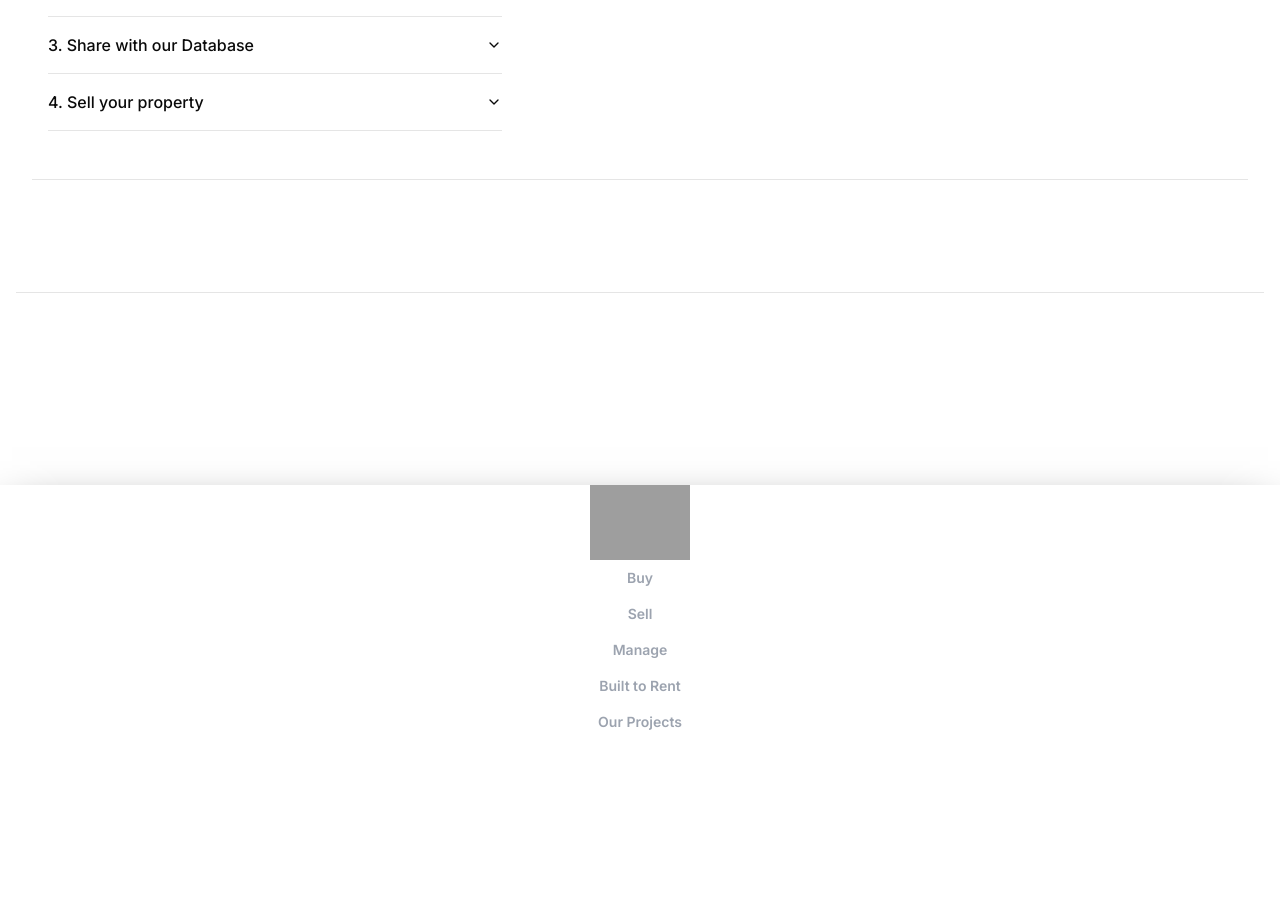
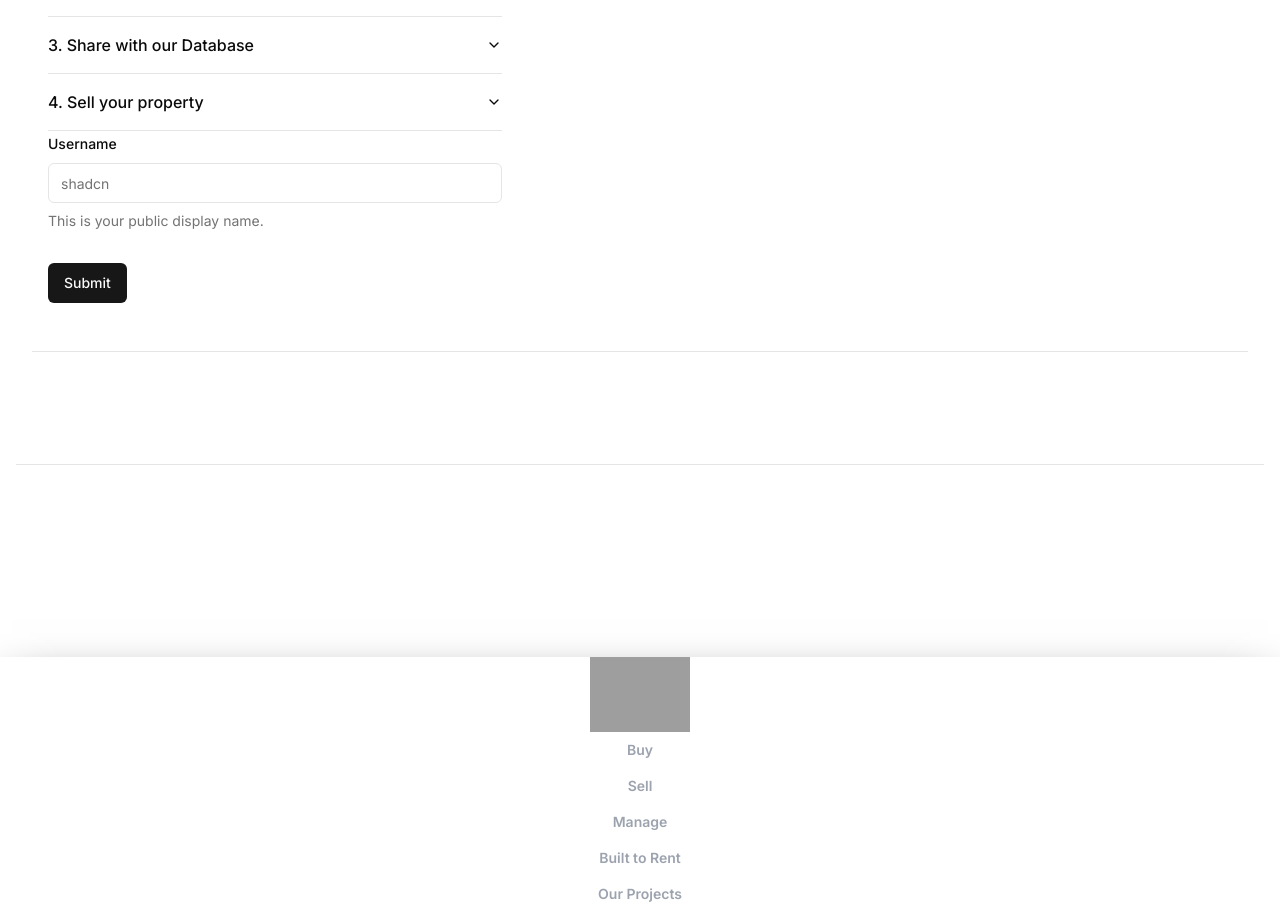
Before and after one commit to akibiaons/memphisturnkeyrentals, a Next.js app: page /sell in a window 1280 px wide. Shown: the part 1188-2100 px from the top of the page. Before the commit the page ends 1928 px from the top, so only its background shows below. Built offline with nearby package versions, Linux system fonts and the light colour scheme; grey boxes are pictures that could not be loaded.

Commit message:
feat: Create form
- Create form component, add basic formSchema, and some client side verification.

```diff
--- a/src/components/SellComponents/SellSectionOne.tsx
+++ b/src/components/SellComponents/SellSectionOne.tsx
@@ -11,9 +11,9 @@
 import { CardStackDemo } from "../HomeComponents/card-stack";
 import { AnimatedTooltipPreview } from "../HomeComponents/team";
 
-type Props = {};
+import { SellForm } from "./sell-form";
 
-export default function SellSectionOne({}: Props) {
+export default function SellSectionOne() {
   return (
     <div className="">
       <div className="flex flex-col text-center my-6 ">
@@ -65,6 +65,7 @@
               </AccordionItem>
             </Accordion>
           </div>
+          <SellForm />
         </div>
       </div>
     </div>
--- /dev/null
+++ b/src/components/SellComponents/sell-form.tsx
@@ -0,0 +1,64 @@
+"use client";
+
+import { zodResolver } from "@hookform/resolvers/zod";
+import { useForm } from "react-hook-form";
+import { z } from "zod";
+
+import { Button } from "@/components/ui/button";
+import {
+  Form,
+  FormControl,
+  FormDescription,
+  FormField,
+  FormItem,
+  FormLabel,
+  FormMessage,
+} from "@/components/ui/form";
+import { Input } from "@/components/ui/input";
+
+const formSchema = z.object({
+  username: z.string().min(2, {
+    message: "Username must be at least 2 characters.",
+  }),
+});
+
+export function SellForm() {
+  // 1. Define your form.
+  const form = useForm<z.infer<typeof formSchema>>({
+    resolver: zodResolver(formSchema),
+    defaultValues: {
+      username: "",
+    },
+  });
+
+  // 2. Define a submit handler.
+  function onSubmit(values: z.infer<typeof formSchema>) {
+    // Do something with the form values.
+    // ✅ This will be type-safe and validated.
+    console.log(values);
+  }
+
+  return (
+    <Form {...form}>
+      <form onSubmit={form.handleSubmit(onSubmit)} className="space-y-8">
+        <FormField
+          control={form.control}
+          name="username"
+          render={({ field }) => (
+            <FormItem>
+              <FormLabel>Username</FormLabel>
+              <FormControl>
+                <Input placeholder="shadcn" {...field} />
+              </FormControl>
+              <FormDescription>
+                This is your public display name.
+              </FormDescription>
+              <FormMessage />
+            </FormItem>
+          )}
+        />
+        <Button type="submit">Submit</Button>
+      </form>
+    </Form>
+  );
+}
--- /dev/null
+++ b/src/components/ui/form.tsx
@@ -0,0 +1,176 @@
+import * as React from "react"
+import * as LabelPrimitive from "@radix-ui/react-label"
+import { Slot } from "@radix-ui/react-slot"
+import {
+  Controller,
+  ControllerProps,
+  FieldPath,
+  FieldValues,
+  FormProvider,
+  useFormContext,
+} from "react-hook-form"
+
+import { cn } from "@/lib/utils"
+import { Label } from "@/components/ui/label"
+
+const Form = FormProvider
+
+type FormFieldContextValue<
+  TFieldValues extends FieldValues = FieldValues,
+  TName extends FieldPath<TFieldValues> = FieldPath<TFieldValues>
+> = {
+  name: TName
+}
+
+const FormFieldContext = React.createContext<FormFieldContextValue>(
+  {} as FormFieldContextValue
+)
+
+const FormField = <
+  TFieldValues extends FieldValues = FieldValues,
+  TName extends FieldPath<TFieldValues> = FieldPath<TFieldValues>
+>({
+  ...props
+}: ControllerProps<TFieldValues, TName>) => {
+  return (
+    <FormFieldContext.Provider value={{ name: props.name }}>
+      <Controller {...props} />
+    </FormFieldContext.Provider>
+  )
+}
+
+const useFormField = () => {
+  const fieldContext = React.useContext(FormFieldContext)
+  const itemContext = React.useContext(FormItemContext)
+  const { getFieldState, formState } = useFormContext()
+
+  const fieldState = getFieldState(fieldContext.name, formState)
+
+  if (!fieldContext) {
+    throw new Error("useFormField should be used within <FormField>")
+  }
+
+  const { id } = itemContext
+
+  return {
+    id,
+    name: fieldContext.name,
+    formItemId: `${id}-form-item`,
+    formDescriptionId: `${id}-form-item-description`,
+    formMessageId: `${id}-form-item-message`,
+    ...fieldState,
+  }
+}
+
+type FormItemContextValue = {
+  id: string
+}
+
+const FormItemContext = React.createContext<FormItemContextValue>(
+  {} as FormItemContextValue
+)
+
+const FormItem = React.forwardRef<
+  HTMLDivElement,
+  React.HTMLAttributes<HTMLDivElement>
+>(({ className, ...props }, ref) => {
+  const id = React.useId()
+
+  return (
+    <FormItemContext.Provider value={{ id }}>
+      <div ref={ref} className={cn("space-y-2", className)} {...props} />
+    </FormItemContext.Provider>
+  )
+})
+FormItem.displayName = "FormItem"
+
+const FormLabel = React.forwardRef<
+  React.ElementRef<typeof LabelPrimitive.Root>,
+  React.ComponentPropsWithoutRef<typeof LabelPrimitive.Root>
+>(({ className, ...props }, ref) => {
+  const { error, formItemId } = useFormField()
+
+  return (
+    <Label
+      ref={ref}
+      className={cn(error && "text-destructive", className)}
+      htmlFor={formItemId}
+      {...props}
+    />
+  )
+})
+FormLabel.displayName = "FormLabel"
+
+const FormControl = React.forwardRef<
+  React.ElementRef<typeof Slot>,
+  React.ComponentPropsWithoutRef<typeof Slot>
+>(({ ...props }, ref) => {
+  const { error, formItemId, formDescriptionId, formMessageId } = useFormField()
+
+  return (
+    <Slot
+      ref={ref}
+      id={formItemId}
+      aria-describedby={
+        !error
+          ? `${formDescriptionId}`
+          : `${formDescriptionId} ${formMessageId}`
+      }
+      aria-invalid={!!error}
+      {...props}
+    />
+  )
+})
+FormControl.displayName = "FormControl"
+
+const FormDescription = React.forwardRef<
+  HTMLParagraphElement,
+  React.HTMLAttributes<HTMLParagraphElement>
+>(({ className, ...props }, ref) => {
+  const { formDescriptionId } = useFormField()
+
+  return (
+    <p
+      ref={ref}
+      id={formDescriptionId}
+      className={cn("text-sm text-muted-foreground", className)}
+      {...props}
+    />
+  )
+})
+FormDescription.displayName = "FormDescription"
+
+const FormMessage = React.forwardRef<
+  HTMLParagraphElement,
+  React.HTMLAttributes<HTMLParagraphElement>
+>(({ className, children, ...props }, ref) => {
+  const { error, formMessageId } = useFormField()
+  const body = error ? String(error?.message) : children
+
+  if (!body) {
+    return null
+  }
+
+  return (
+    <p
+      ref={ref}
+      id={formMessageId}
+      className={cn("text-sm font-medium text-destructive", className)}
+      {...props}
+    >
+      {body}
+    </p>
+  )
+})
+FormMessage.displayName = "FormMessage"
+
+export {
+  useFormField,
+  Form,
+  FormItem,
+  FormLabel,
+  FormControl,
+  FormDescription,
+  FormMessage,
+  FormField,
+}
```
Also changed, not shown: package.json (+6 -1 lines), providers/toast-provider.tsx (added, +7 -0 lines), 1 other file (tests, documents, lock files or other folders).
